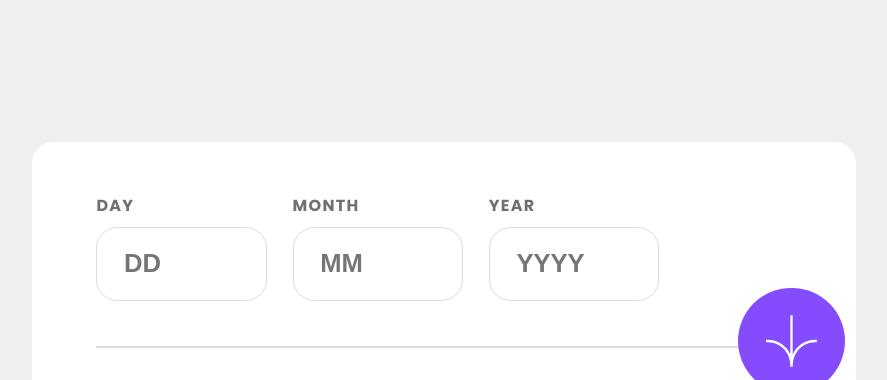
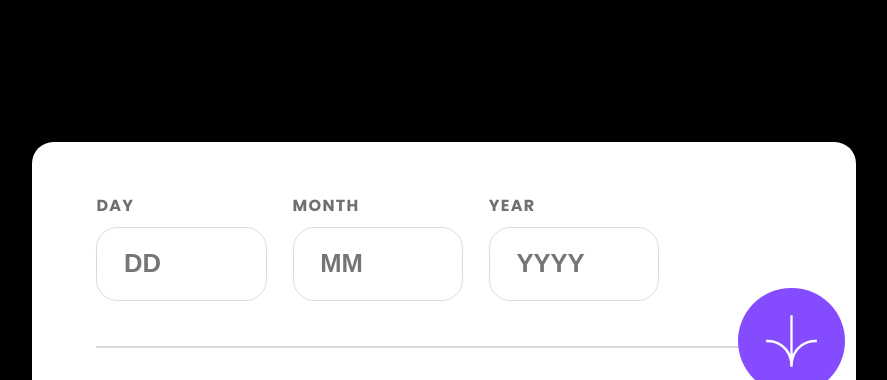
Before and after one commit to tushargola1/Age-calculator, a plain HTML site: page index.html in a window 1280 px wide. Shown: the top 380 px of the page, without its empty margins (196-1083 px from the left). Drawn offline with Linux system fonts and the light colour scheme.

Commit message:
Update index.css

```diff
--- a/index.css
+++ b/index.css
@@ -21,7 +21,7 @@ body {
   display: flex;
   justify-content: center;
   align-items: center;
-  background-color: hsl(0, 0%, 94%);
+  background-color: black;
   font-family: "Poppins", sans-serif;
   flex-direction: column;
 }
```
